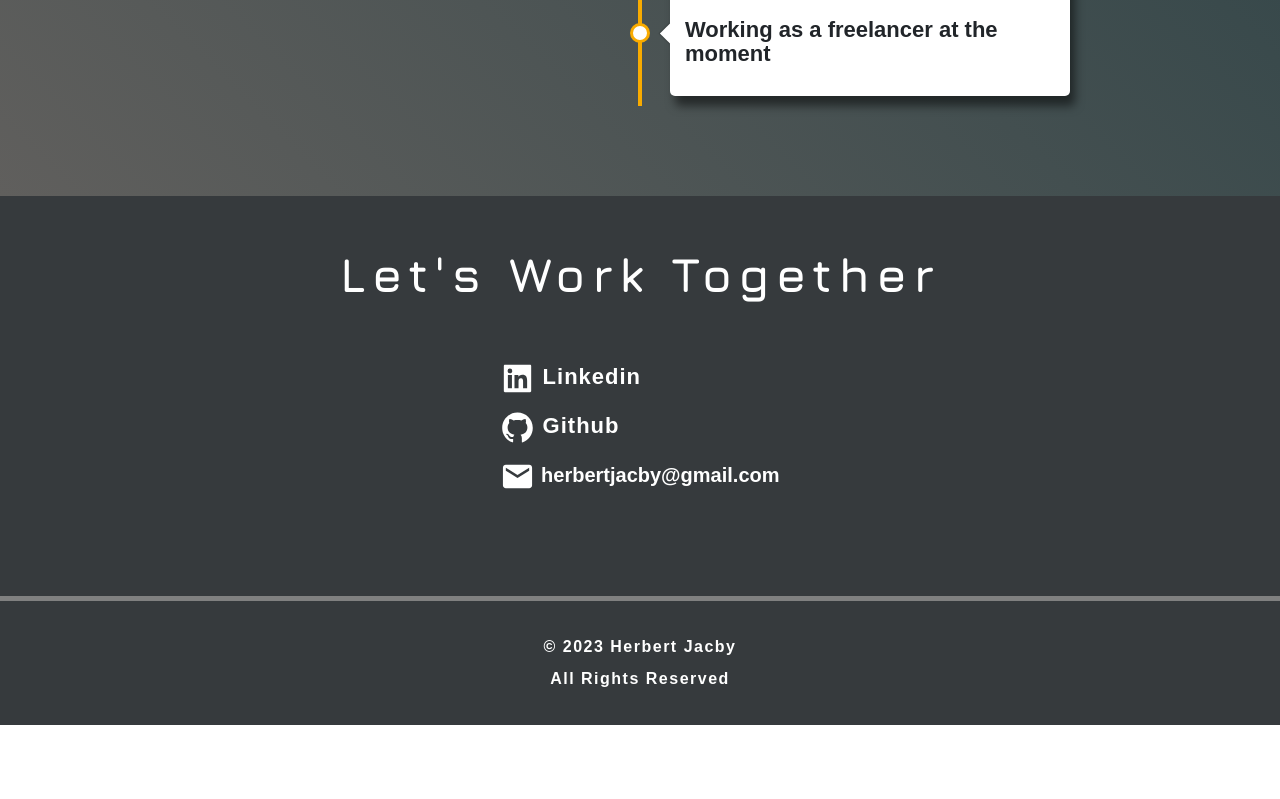
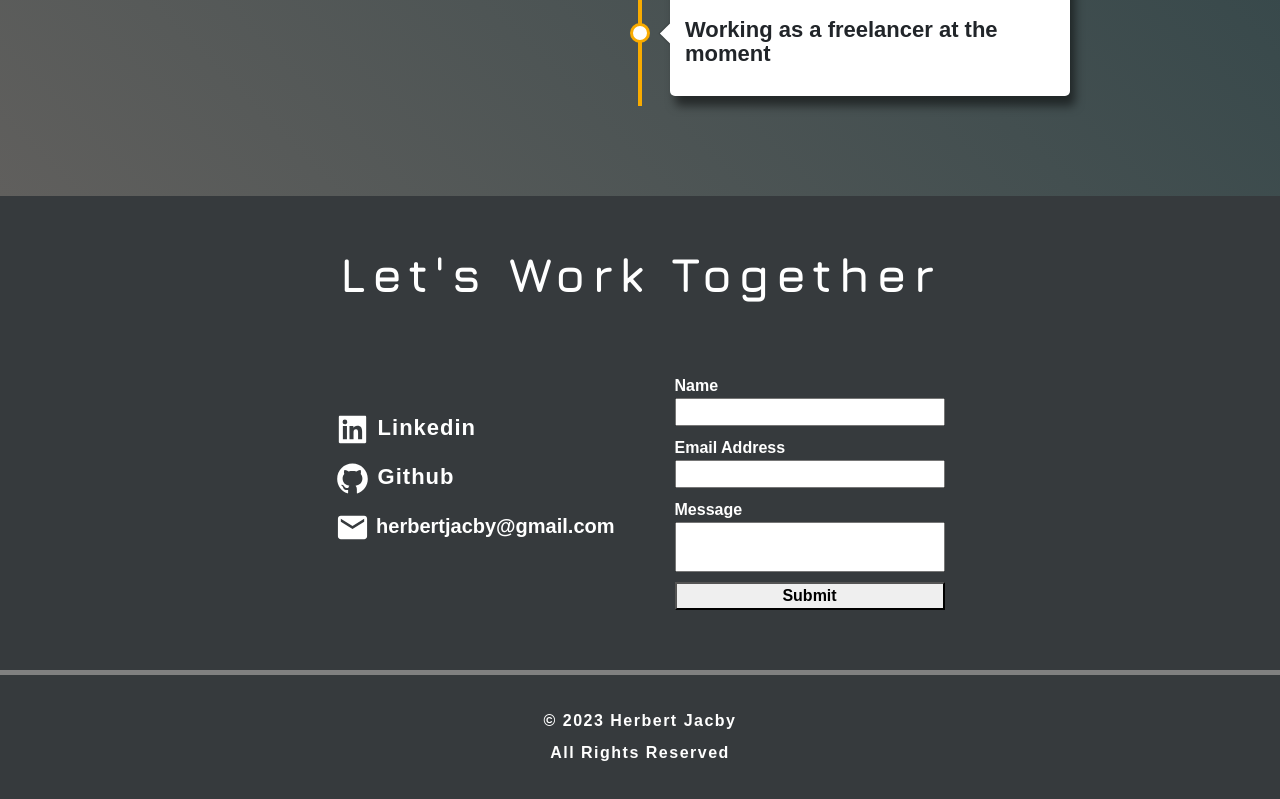
Before and after one commit to HerbertCJ/portfolio-react, a React (Create React App) app: page / in a window 1280 px wide. Shown: the part 4696-5495 px from the top of the page. Before the commit the page ends 5421 px from the top, so only its background shows below. Built offline with nearby package versions, Linux system fonts and the light colour scheme.

Commit message:
update contact form

```diff
--- a/package.json
+++ b/package.json
@@ -3,6 +3,7 @@
   "version": "0.1.0",
   "private": true,
   "dependencies": {
+    "@formspree/react": "^2.4.1",
     "@testing-library/jest-dom": "^5.16.5",
     "@testing-library/react": "^13.4.0",
     "@testing-library/user-event": "^13.5.0",
@@ -11,6 +12,7 @@
     "react": "^18.2.0",
     "react-bootstrap": "^2.7.0",
     "react-dom": "^18.2.0",
+    "react-hook-form": "^7.43.2",
     "react-icons": "^4.7.1",
     "react-router-dom": "^6.7.0",
     "react-scripts": "5.0.1",
--- /dev/null
+++ b/src/components/ContactForm.js
@@ -0,0 +1,59 @@
+import React from 'react';
+import { useForm, ValidationError } from '@formspree/react';
+function ContactForm() {
+    const [state, handleSubmit] = useForm("xnqydrvy");
+    if (state.succeeded) {
+        return <p>Thanks for sending a message, I'll get back to you shortly.</p>;
+    }
+    return (
+        <form onSubmit={handleSubmit} className='form-contact'>
+            <label htmlFor="name">
+                Name
+            </label>
+            <input
+                id="name"
+                type="name"
+                name="name"
+            />
+            <ValidationError
+                prefix="Name"
+                field="name"
+                errors={state.errors}
+            />
+            <label htmlFor="email">
+                Email Address
+            </label>
+            <input
+                id="email"
+                type="email"
+                name="email"
+            />
+            <ValidationError
+                prefix="Email"
+                field="email"
+                errors={state.errors}
+            />
+             <label htmlFor="message">
+                Message
+            </label>
+            <textarea
+                id="message"
+                name="message"
+            />
+            <ValidationError
+                prefix="Message"
+                field="message"
+                errors={state.errors}
+            />
+            <button type="submit" disabled={state.submitting}>
+                Submit
+            </button>
+        </form>
+    );
+}
+function App() {
+    return (
+        <ContactForm />
+    );
+}
+export default App;
--- a/src/index.css
+++ b/src/index.css
@@ -398,9 +398,9 @@
   background-size: cover;
   background-position: center;
   position: relative;
-  height: 50vh;
+  min-height: 50vh;
   z-index: 2;
-  padding-top: 50px;
+  padding: 50px 0px;
   display: flex;
   flex-direction: column;
   align-items: center;
@@ -423,19 +423,26 @@
 
 
 .contact-content {
-  width: fit-content;
   display: flex;
-  flex-direction: column;
+  justify-content: center;
+  align-items: center;
+  flex-wrap: wrap;
+
+}
+
+.contact-content div {
+  margin: 10px 30px;
 }
 
 .contact-content a {
+  display: block;
   text-decoration: none;
   color: white;
   font-size: 22px;
   letter-spacing: 1px;
 }
 
-.contact-content>a:hover {
+.contact-content a:hover {
   color: var(--primary-orange);
 }
 
@@ -583,3 +590,29 @@
   letter-spacing: 1.5px;
 
 }
+
+
+/* CONTACT FORM*/
+
+.form-contact {
+  display: flex;
+  flex-direction: column;
+  width: 270px;
+}
+
+.form-contact label {
+  color: white;
+  margin-top: 10px;
+}
+
+.form-contact textarea {
+  resize: none;
+}
+
+.form-contact button {
+  margin-top: 10px;
+}
+
+.form-contact button:hover {
+  background-color: var(--primary-orange);
+}
--- a/src/pages/Home.js
+++ b/src/pages/Home.js
@@ -4,6 +4,7 @@ import { cardData } from '../data'
 import Timeline from "../components/Timeline"
 import { MdEmail } from 'react-icons/md'
 import { AiFillGithub, AiFillLinkedin } from 'react-icons/ai'
+import ContactForm from '../components/ContactForm'
 
 const Home = () => {
     const [loopNum, setLoopNum] = useState(0)
@@ -78,9 +79,15 @@ const Home = () => {
             <div className="contact" id='contact'>
                 <h2>Let's work together</h2>
                 <section className="contact-content">
-                    <a href="https://www.linkedin.com/in/herbertcj" target='_blank' rel='noreferrer'><AiFillLinkedin className='iconlinkedin' /> Linkedin</a>
-                    <a href="https://github.com/HerbertCJ" target='_blank' rel='noreferrer'><AiFillGithub className='icongithub' /> Github</a>
-                    <p className='emailp'><MdEmail className='iconemail' /> herbertjacby@gmail.com</p>
+                    <div>
+                        <a href="https://www.linkedin.com/in/herbertcj" target='_blank' rel='noreferrer'><AiFillLinkedin className='iconlinkedin' /> Linkedin</a>
+                        <a href="https://github.com/HerbertCJ" target='_blank' rel='noreferrer'><AiFillGithub className='icongithub' /> Github</a>
+                        <p className='emailp'><MdEmail className='iconemail' /> herbertjacby@gmail.com</p>
+                    </div>
+                    <div>
+                        <ContactForm />
+                    </div>
+
                 </section>
             </div>
         </>
```
Also changed, not shown: 1 other file (tests, documents, lock files or other folders).
